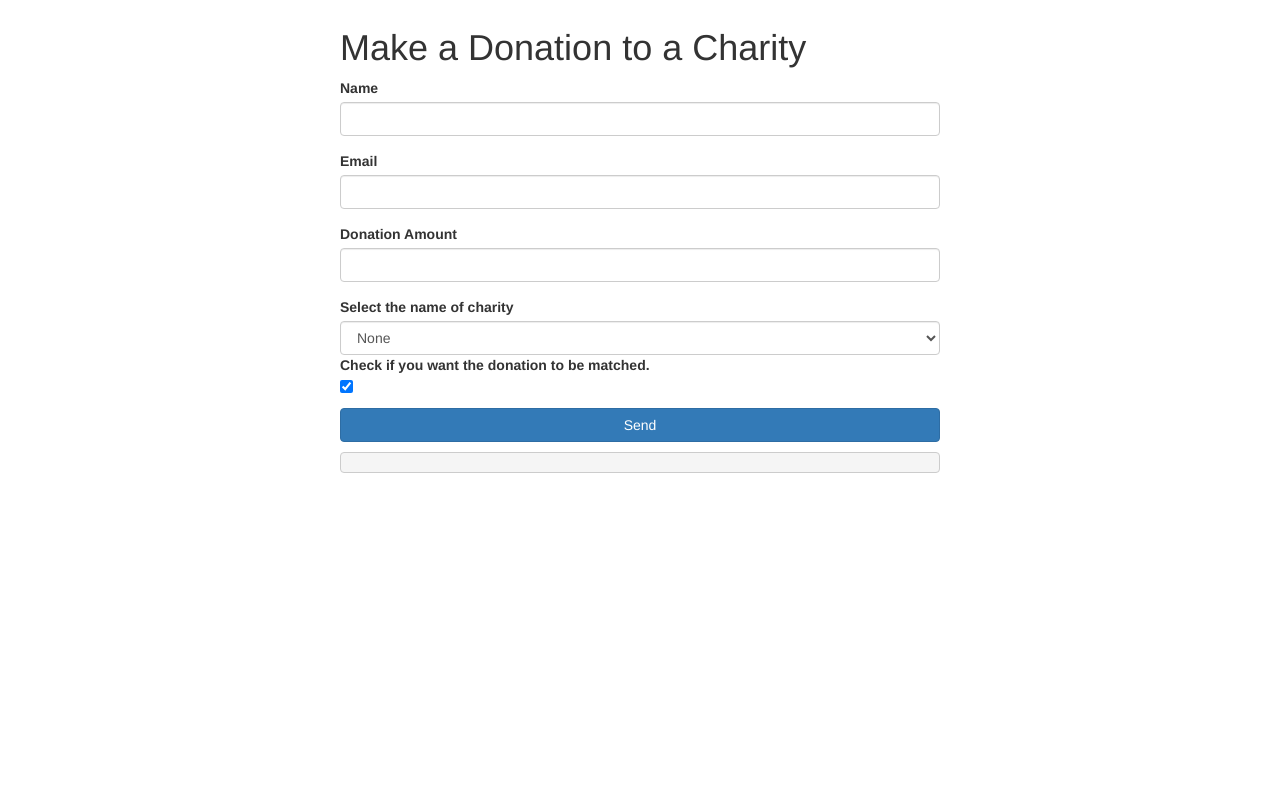
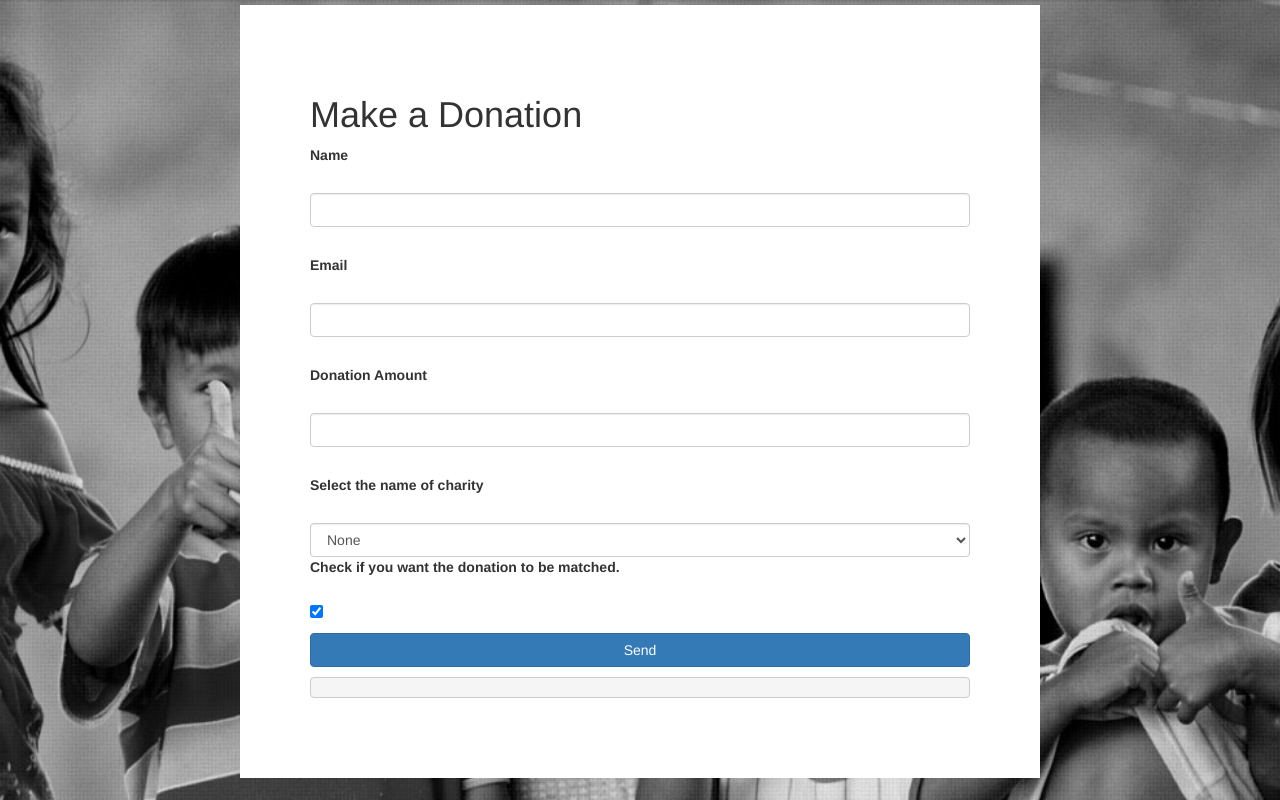
Before and after one commit to sahityaLMaruvada/block_chain_frontend, a plain HTML site: page index.html in a window 1280 px wide. Drawn offline with nearby package versions, Linux system fonts and the light colour scheme.

Commit message:
Include background image, clean up CSS

```diff
--- a/css/style.css
+++ b/css/style.css
@@ -1,14 +1,22 @@
+html {
+  background: url(../images/charity.jpg) no-repeat center center fixed;
+  -webkit-background-size: cover;
+  -moz-background-size: cover;
+  -o-background-size: cover;
+  background-size: cover;
+}
 body {
-  margin: 2em auto;
-  max-width: 600px;
+  margin: 5px auto;
+  max-width: 800px;
+  padding: 5em;
 }
 
 form div {
-    margin-bottom: 0.5em;
+    margin-bottom: 2em;
 }
 form div label, form div input {
     display: block;
-    margin-bottom: 0.3em;
+    margin-bottom:2em;
 }
 .box{
     color: #fff;
--- a/index.html
+++ b/index.html
@@ -11,7 +11,7 @@
   <script src="js/main.js"></script>
 </head>
 <body>
-  <h1>Make a Donation to a Charity</h1>
+  <h1>Make a Donation</h1>
   <form id="test" action="#" method="post">
     <div class="form-group">
         <label for="name">Name</label>
```
Also changed, not shown: images/charity.jpg (added).
